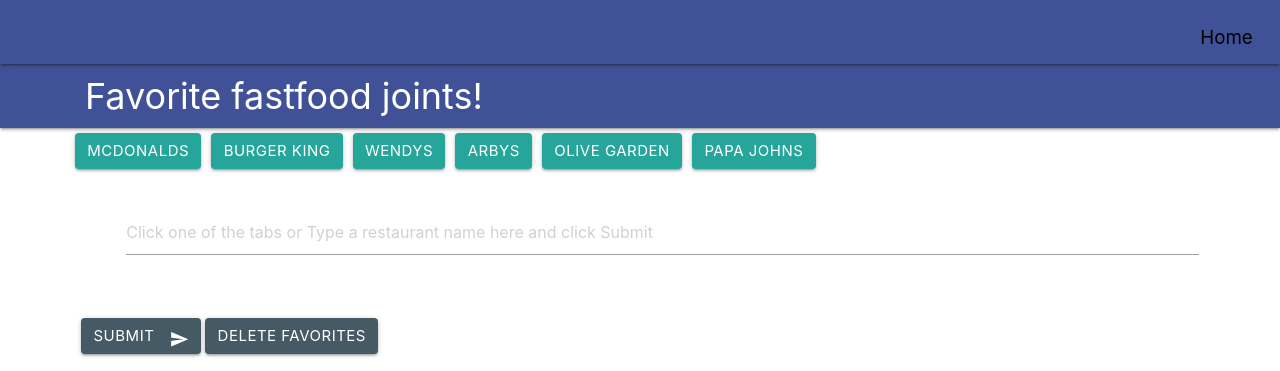
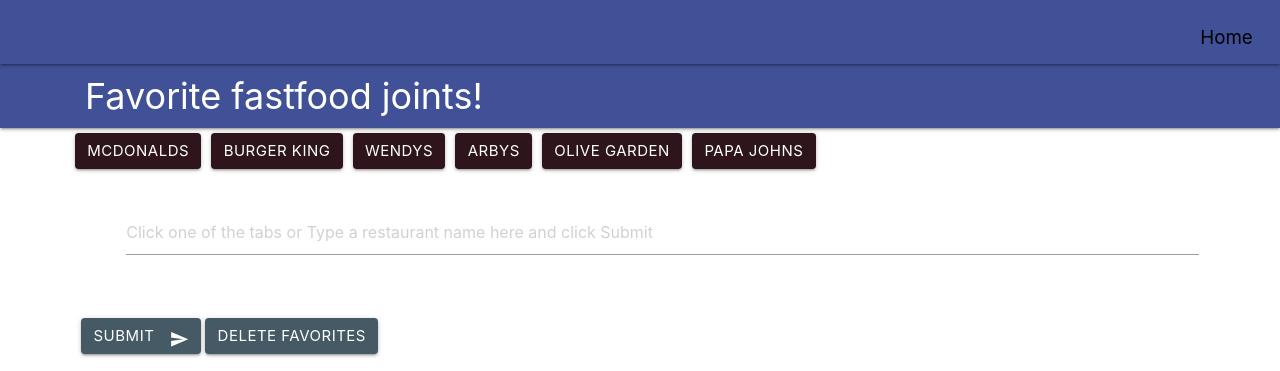
Before and after one commit to CoMoFo/Group-Project-Team-5, a plain HTML site: page favorites.html in a window 1280 px wide. Shown: the top 371 px of the page. Drawn offline with nearby package versions, Linux system fonts and the light colour scheme; some packages are replaced by stand-ins of ours.

Commit message:
changes css files

```diff
--- a/asset/css/project1.css
+++ b/asset/css/project1.css
@@ -121,3 +121,7 @@ span{
 #addFav{
     margin-bottom: 10px;
 }
+
+.abstract{
+    background-color: #2E151B;
+}
```
